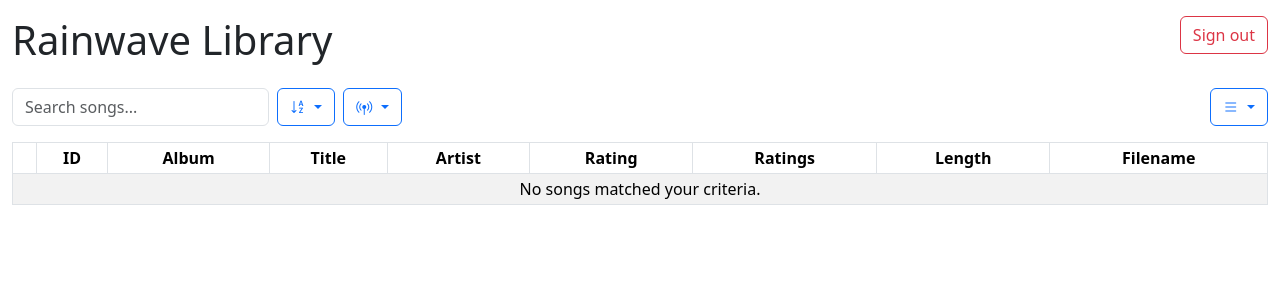
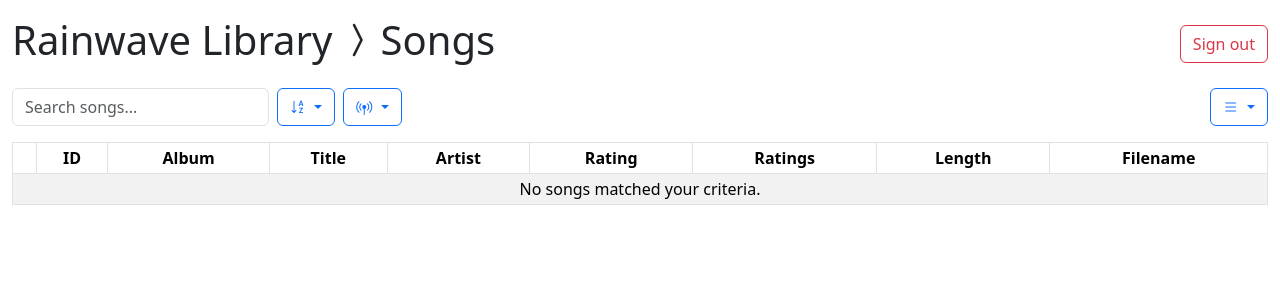
Before and after one commit to williamjacksn/rainwave-library, a Flask app: page /songs in a window 1280 px wide. Shown: the top 300 px of the page. Run offline with Flask 3, Linux system fonts and the light colour scheme; the visitor is signed in with stand-in values (Sample User, id 1); data that the repository does not hold is empty; some libraries are stand-ins or nearby versions.

Commit message:
Change heading of songs page

```diff
--- a/rainwave_library/templates/songs/index.html
+++ b/rainwave_library/templates/songs/index.html
@@ -1,9 +1,15 @@
 {% extends 'base.html' %}
 
 {% block container_content %}
-    <div class="pt-3 row">
+    <div class="align-items-center d-flex g-1 pt-3 row">
         <div class="col-auto">
             <h1>Rainwave Library</h1>
+        </div>
+        <div class="col-auto">
+            <h1 class="bi-chevron-compact-right"></h1>
+        </div>
+        <div class="col-auto">
+            <h1>Songs</h1>
         </div>
         {% include 'sign-out-button.html' %}
     </div>
```
